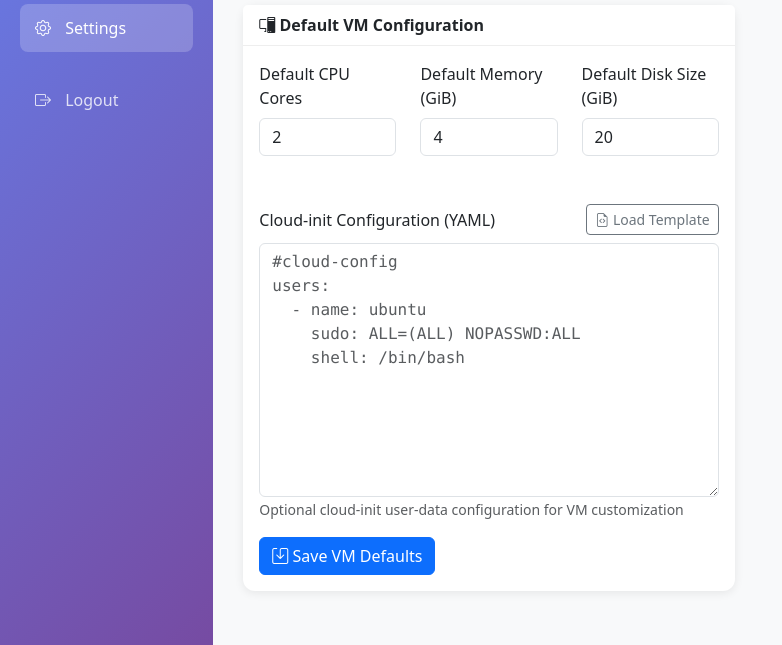
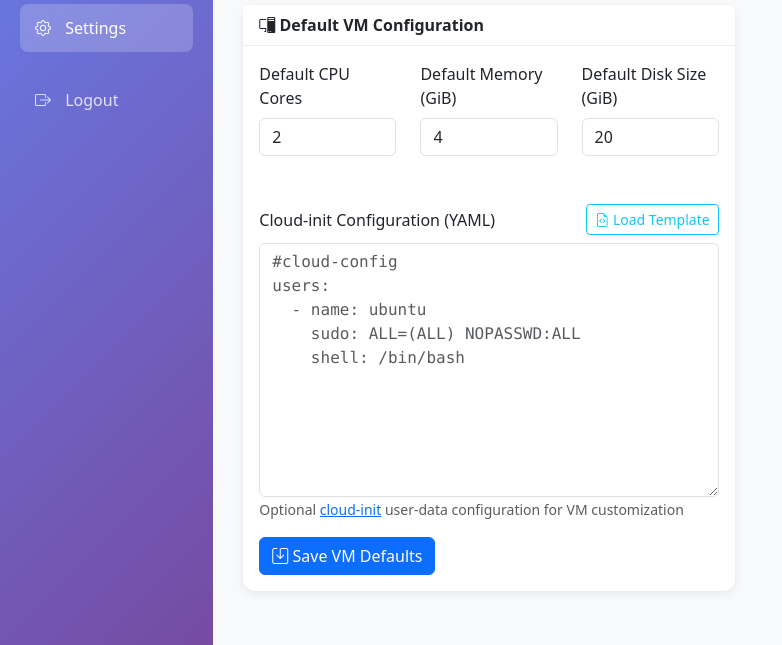
Before and after one commit to semanticlib/sandbox, a FastAPI app: template templates/admin/settings.html in a window 1280 px wide, after a click on "VM Settings". Shown: the part 171-816 px from the top of the page, without its empty margins (0-782 px from the left). Run offline with FastAPI, Linux system fonts and the light colour scheme; the template is opened without the code that fills it, so the values that code supplies are empty.

Commit message:
style(ui): update cloud-init button styling and add documentation link

```diff
--- a/templates/admin/settings.html
+++ b/templates/admin/settings.html
@@ -177,13 +177,13 @@
                             <div class="mb-3">
                                 <label for="cloud_init" class="form-label d-flex justify-content-between align-items-center">
                                     <span>Cloud-init Configuration (YAML)</span>
-                                    <button type="button" class="btn btn-sm btn-outline-secondary" onclick="loadCloudInitTemplate()">
+                                    <button type="button" class="btn btn-sm btn-outline-info" onclick="loadCloudInitTemplate()">
                                         <i class="bi bi-file-earmark-code"></i> Load Template
                                     </button>
                                 </label>
                                 <textarea class="form-control font-monospace" id="cloud_init" name="cloud_init" rows="10"
                                           placeholder="#cloud-config&#10;users:&#10;  - name: ubuntu&#10;    sudo: ALL=(ALL) NOPASSWD:ALL&#10;    shell: /bin/bash">{{ vm_settings.cloud_init if vm_settings and vm_settings.cloud_init else '' }}</textarea>
-                                <small class="text-muted">Optional cloud-init user-data configuration for VM customization</small>
+                                <small class="text-muted">Optional <a href="https://cloud-init.io" target="_blank">cloud-init</a> user-data configuration for VM customization</small>
                             </div>
                             <button type="submit" class="btn btn-primary">
                                 <i class="bi bi-save"></i> Save VM Defaults
```
